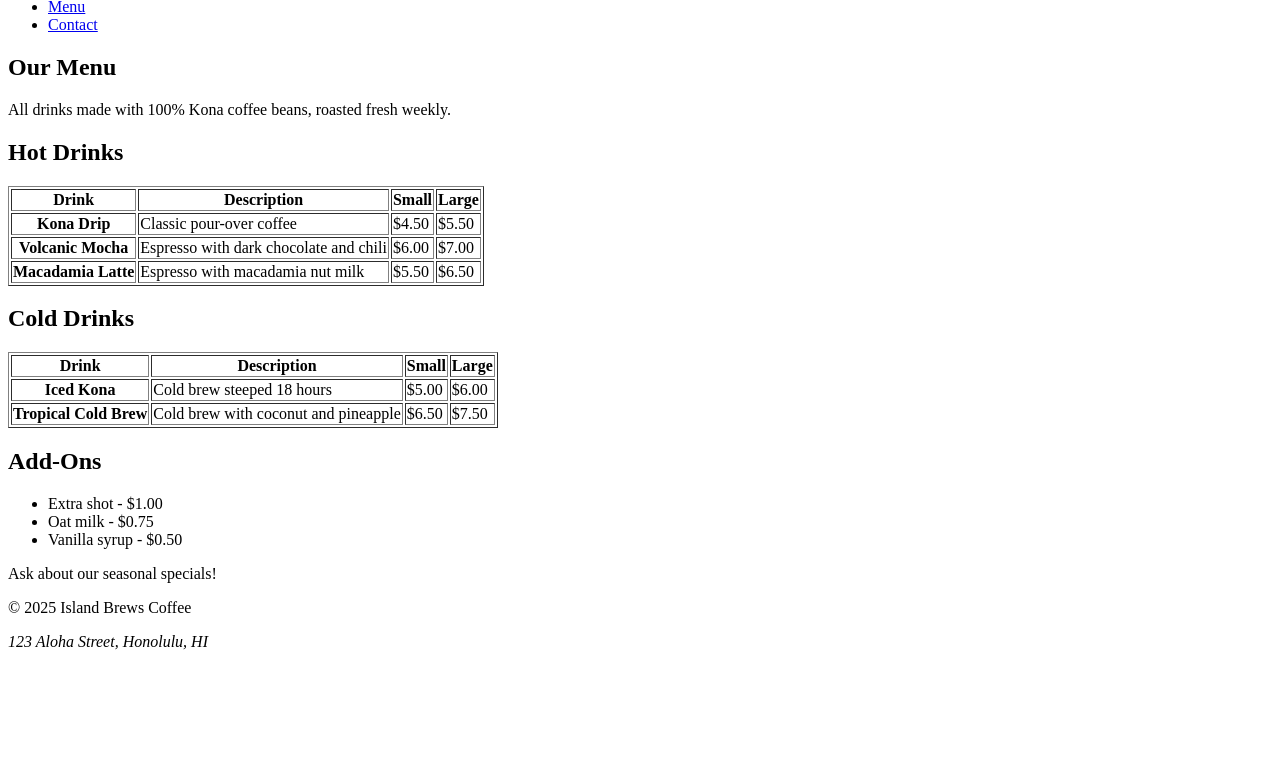
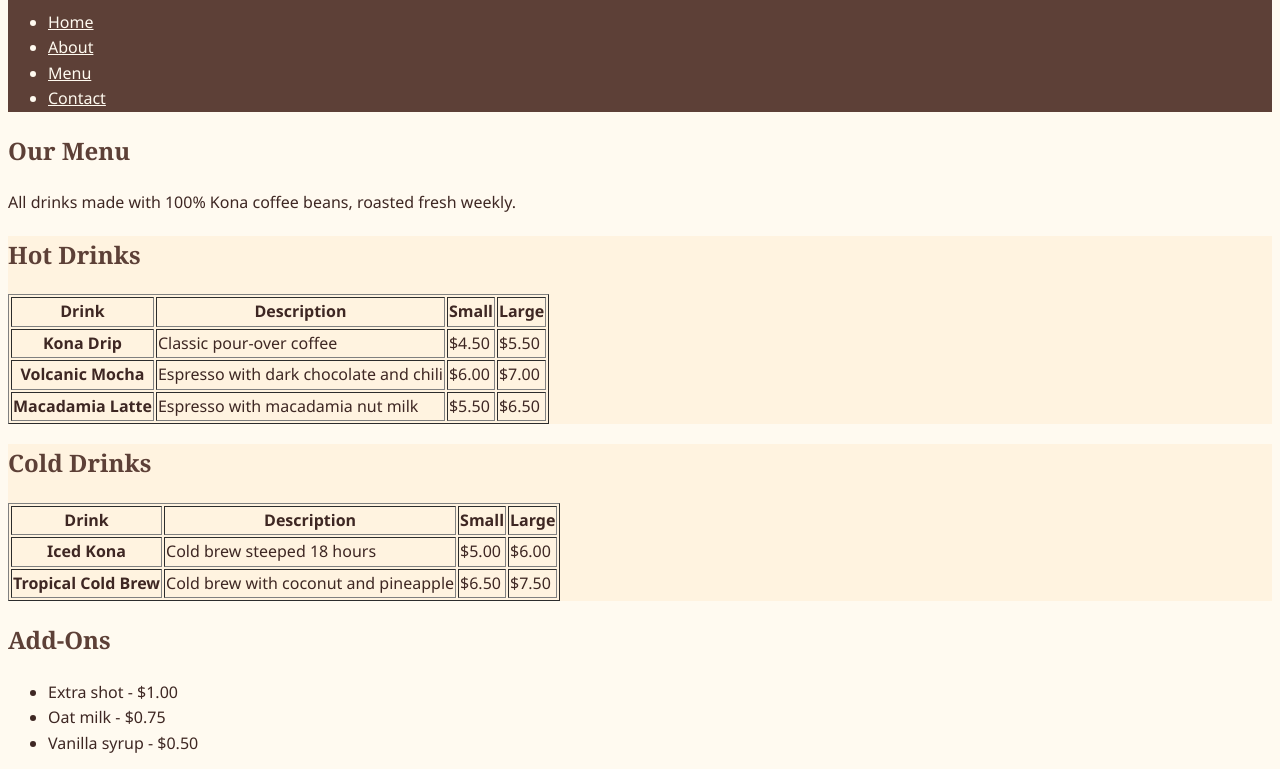
Before and after one commit to Alika-95/Alika-95.github.io, a plain HTML site: page island-brews/menu.html in a window 1280 px wide. Shown: the part 118-887 px from the top of the page. Before the commit the page ends 800 px from the top, so only its background shows below. Drawn offline with Linux system fonts and the light colour scheme.

Commit message:
Add files via upload

```diff
--- a/island-brews/menu.html
+++ b/island-brews/menu.html
@@ -3,6 +3,7 @@
 <head>
     <meta charset="UTF-8">
     <meta name="viewport" content="width=device-width, initial-scale=1.0">
+    <Link rel="stylesheet" href="styles.css"<
     <title>Menu | Island Brews Coffee</title>
 </head>
 
--- /dev/null
+++ b/island-brews/styles.css
@@ -0,0 +1,89 @@
+/* ===================
+   Island Brews Menu Styles
+   ===================
+
+   Colors you'll need:
+   - Coffee Brown: #5D4037
+   - Light Brown:  #8D6E63
+   - Tropical Orange: #C65500
+   - Dark Roast:   #3E2723
+   - Cream:        #FFFAF0
+   - Light Peach:  #FFF3E0
+   - Warm Gray:    #D7CCC8
+*/
+
+/* ===================
+   PART 1: Reset & Base Styles
+   =================== */
+
+/* Step 1: Apply box-sizing globally */
+* {
+  box-sizing: ___;
+}
+
+/* Step 2: Style the body */
+body {
+  font-family:'Segoe UI', Tahoma, sans-serif;
+  font-size: 16px;
+  line-height: 1.6;
+  color: #3E2723;
+  background-color:#FFFAF0;
+}
+
+/* ===================
+   PART 2: Headings
+   =================== */
+
+/* Step 1: Set heading font and color */
+h1, h2, h3 {
+  font-family:Georgia, serif;
+  color: #5D4037;
+}
+
+/* Step 2: Set heading sizes */
+h1 {
+  font-size: 2rem;
+}
+
+h2 {
+  font-size: 1.5rem;
+}
+
+/* ===================
+   PART 3: Structure Colors
+   =================== */
+
+/* Step 1: Style the header background */
+header {
+  background-color: #5D4037 ;
+  color: #FFFAF0;
+}
+
+/* Step 2: Style nav links to match header */
+nav a {
+  color: #FFFAF0;
+}
+
+/* Step 3: Style menu sections */
+section {
+  background-color: #FFF3E0;
+}
+
+/* ===================
+   PART 4: Links
+   =================== */
+
+/* Step 1: Base link color */
+a {
+  color: #C65500;
+}
+
+/* Step 2: Hover state */
+a:hover {
+  color: #8D6E63;
+}
+
+/* Step 3: Focus state (for keyboard users) */
+a:focus {
+  outline: #C65500;
+}
```
